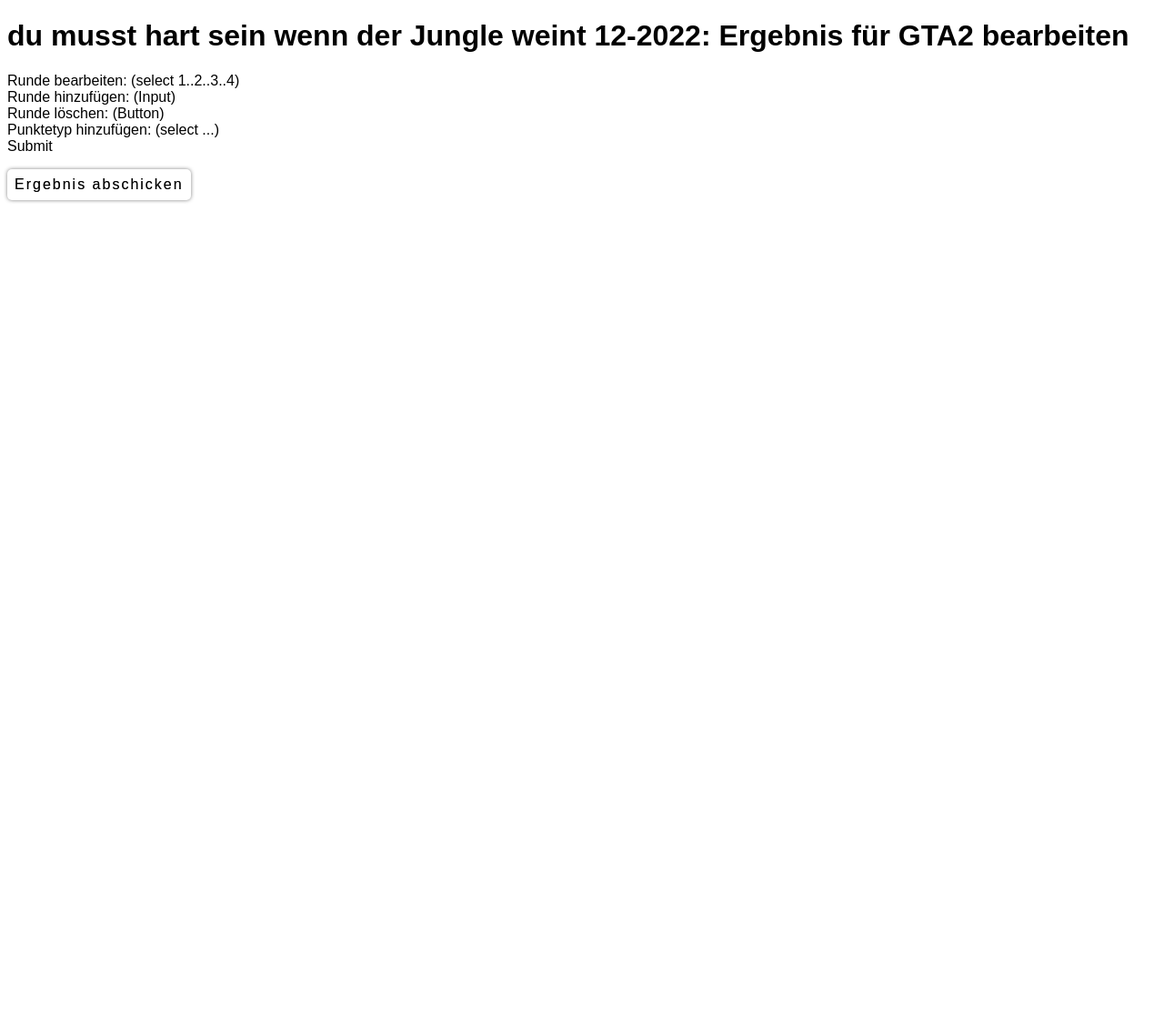
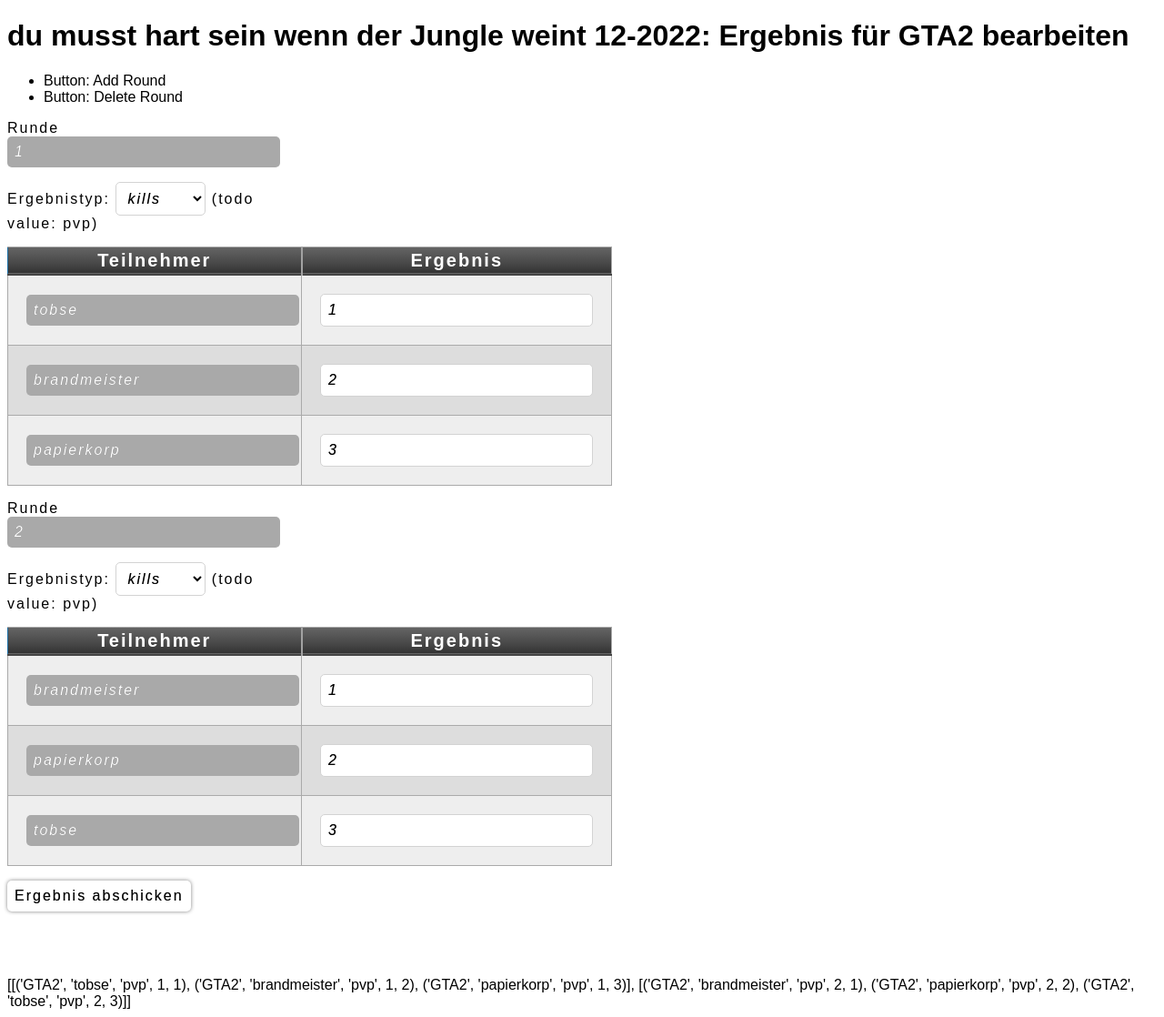
Before and after one commit to papierkorp/lanparty, a Flask app: page /turnier/2/GTA2 in a window 1280 px wide. Shown: the part 140-1258 px from the top of the page at 91% size. Before the commit the page ends 363 px from the top, so only its background shows below. Run offline with Flask 2, Linux system fonts and the light colour scheme; data comes from the database, SQL or seed files in the repository.

Commit message:
ergebnis edit

```diff
--- a/app/db/db.py
+++ b/app/db/db.py
@@ -82,8 +82,8 @@
 	query = 'select name, typ, maxspieler from spiel;'
 	return execute_select_query(query)
 
-def get_ergebnistyp(turnierid, spielid):
-	query = 'select distinct(ergebnistyp) from turnierdetails where turnierid={turnierid} and spielid={spielid};'.format(turnierid=turnierid, spielid=spielid)
+def get_ergebnistyp(turnierid, spielid, runde):
+	query = 'select distinct(ergebnistyp) from turnierdetails where turnierid={turnierid} and spielid={spielid} and runde={runde};'.format(turnierid=turnierid, spielid=spielid, runde=runde)
 	return execute_select_query(query)
 
 def get_spiel(name):
--- a/app/forms.py
+++ b/app/forms.py
@@ -28,10 +28,5 @@
     teilnehmer=StringField('Teilnehmer', render_kw={"placeholder": "Teilnehmer", "disabled":"disabled"})
 
 class ErgebnisForm(FlaskForm):
-    ergebis=FieldList(FormField(ErgebnisInputForm, default=lambda: ErgebnisInputForm()), min_entries=1)
+    ergebnislist=FieldList(FormField(ErgebnisInputForm))
     submit = SubmitField('Ergebnis abschicken')
-
-    def __init__(self, *args, **kwargs):
-        super(ErgebnisForm, self).__init__(*args, **kwargs)
-        if 'min_entries' in kwargs:
-            self.ergebis.min_entries = kwargs['min_entries']
--- a/app/routes.py
+++ b/app/routes.py
@@ -3,9 +3,12 @@
 from app.db.db import add_turnier, get_turniere_pro_spiel, get_turniere, get_ergebnistyp, get_runden_pro_spiel_pro_turnier, get_turniername, get_teilnehmer_pro_turnier, get_punkte_pro_spiel_pro_turnier, get_spielliste_pro_turnier, get_punkteliste, get_teilnehmerid, add_teilnehmer, get_all_teilnehmer, delete_teilnehmer, add_spiel, get_all_spiele, delete_spiel, get_spiel, create_tables, get_teilgenommene_turniere_pro_teilnehmer, edit_ergebnis
 from app.logik.gruppenerstellung import Gruppenerstellung
 from app.logik.ergebnisberechnung import Ergebnisberechnung
+import urllib.parse
 import sqlite3
 import os
 from app.forms import TeilnehmerNeuForm, DeleteForm, SpielNeuForm, TurnierNeuForm, ErgebnisForm
+
+#encoded_name = urllib.parse.quote(name)
 
 #Ablauf
 # Neues Turnier
@@ -18,7 +21,7 @@
 def index():
 	return render_template('index.html')
 
-@app.route('/turnier/<turnierid>')
+@app.route('/turnier/<turnierid>', methods=['GET', 'POST'])
 def turnier(turnierid):
 	spielliste_pro_turnier = get_spielliste_pro_turnier(turnierid)
 	punkteliste = get_punkteliste(turnierid)
@@ -29,6 +32,7 @@
 	print("punktelistespiel", punkteliste_pro_spiel)
 	punkteliste_bearbeitet = Ergebnisberechnung(punkteliste_pro_spiel)
 	#print("punkteliste_bearbeitet:", punkteliste_bearbeitet)
+
 	return render_template('turnier.html', title="Turnier", punktelisteturnier=punkteliste_bearbeitet, punktelistespiel=punkteliste_pro_spiel, spielliste=spielliste_pro_turnier, turnierid=turnierid)
 
 
@@ -50,11 +54,9 @@
 #	]
 #]
 
-#{{form.ergform.teilnehmer(value=ergebnis[1], class="form_disabled")}}
-
 @app.route('/turnier/<turnierid>/<spielname>', methods=['GET', 'POST'])
 def ergebnis(turnierid, spielname):
-	ergebnistyp=["Kills", "Zeit", "Platz", "PvP", "Punkte"]
+	ergebnistyp=["kills", "zeit", "platz", "pvp", "punkte"]
 	spiel = get_spiel(name=spielname)
 	spielid = spiel[0][0]
 	maxspieler = spiel[0][3]
@@ -65,17 +67,28 @@
 	runden_pro_spiel = [i[0] for i in get_runden_pro_spiel_pro_turnier(spielid=spielid, turnierid=turnierid)]
 	punkteliste = get_punkte_pro_spiel_pro_turnier(turnierid=turnierid, spielid=spielid)
 	anzahl_runden = len(punkteliste)
+	anzahl_form = len(punkteliste[0][0]) * anzahl_runden
 
 	gruppen = Gruppenerstellung(Teilnehmerliste=teilnehmerliste, maxSpieler=maxspieler)
+	form = ErgebnisForm(ergebnislist=[{} for _ in range(anzahl_form)])
 
-	#print("anzahl_runden", anzahl_runden)
-	#print("punkteliste", punkteliste)
-	form = ErgebnisForm(min_entries=anzahl_runden)
-	#form.ergebnistyp.choices = ergebnistyp
-	#form.ergebnistyp.default = get_ergebnistyp(turnierid=turnierid, spielid=spielid)[0][0]
-	#form.process([])
+	for index, ergebnistyp_form in enumerate(form.ergebnislist):
+		ergebnistyp_form.ergebnistyp.choices = ergebnistyp
 
-	return render_template('ergebnis.html', title="Ergebnis", form=form, spielname=spielname, turniername=turniername, punkteliste=punkteliste)
+	for i in range(anzahl_runden):
+		ergebnistyp_form.ergebnistyp.default = get_ergebnistyp(turnierid=turnierid, spielid=spielid, runde=i+1)[0][0]
+		#funktioniert ned
+
+
+	formdata = request.form
+	print("formdata", formdata)
+	if form.validate_on_submit():
+		print("pleaaaaaaaaase")
+		name = form.name.data
+		print("name", name)
+		for address in form.addresses:
+			print ("address", address)
+	return render_template('ergebnis.html', title="Ergebnis", form=form, turnierid=turnierid, spielname=spielname, turniername=turniername, punkteliste=punkteliste)
 
 @app.route('/turnier_neu', methods=["POST", "GET"])
 def turnier_neu():
--- a/app/static/forms.css
+++ b/app/static/forms.css
@@ -42,7 +42,7 @@
 #myForm_add select {
 }
 
-#myForm_edit select {
+#myForm_edit select, #myForm_edit input {
     width: fit-content;
 }
 
--- a/app/templates/ergebnis.html
+++ b/app/templates/ergebnis.html
@@ -3,17 +3,54 @@
 
     <h1>{{turniername[0][0]}}: Ergebnis für {{spielname}} bearbeiten</h1>
 
+    <ul>
+        <li>Button: Add Round</li>
+        <li>Button: Delete Round</li>
+    </ul>
 
-    <p><form action="" method="post" novalidate id="myForm_edit">
-    {{ form.hidden_tag()}}
+    <form action="{{ url_for('ergebnis', turnierid=turnierid, spielname=spielname) }}" method="POST" novalidate id="myForm_edit">
+    {{ form.hidden_tag() }}
+    <div>
 
-        Runde bearbeiten: (select 1..2..3..4)<br>
-        Runde hinzufügen: (Input)<br>
-        Runde löschen: (Button)<br>
-        Punktetyp hinzufügen: (select ...)<br>
-        Submit<br>
+    </div>
+    <div>
+        {% for runde in punkteliste %}
+            {% set i = loop.index0 %}
 
-    <p>{{ form.submit }}</p>
-    </form></p>
+            <p>{{ form.ergebnislist[i + loop.index0].runde.label }} {{form.ergebnislist[i + loop.index0].runde(value=runde[i][3], class="form_disabled")}}</p>
+
+            <p>{{ form.ergebnislist[i + loop.index0].ergebnistyp.label }} {{form.ergebnislist[i + loop.index0].ergebnistyp(default=runde[i][2])}} (todo value: {{runde[i][2]}})</p>
+
+            <p><table class="myTable">
+                <thead>
+                    <tr>
+                        <th>Teilnehmer</th>
+                        <th>Ergebnis</th>
+                    </tr>
+                </thead>
+
+
+            {% for ergebnis in runde %}
+                <tr>
+                    <td>{{form.ergebnislist[i + loop.index0].teilnehmer(value=ergebnis[1], class="form_disabled")}}</td>
+                    <td class="input_edit">{{form.ergebnislist[i + loop.index0].ergebnis(value=ergebnis[4])}}</td>
+                </tr>
+            {% endfor %}
+
+            </table></p>
+        {% endfor %}
+
+
+
+    </div>
+    <div>
+        {{ form.submit() }}
+    </div>
+</form>
+
+<br /><br/><br/><br/>
+
+{{ punkteliste }}
+
 
 {% endblock %}
--- a/app/templates/spiele.html
+++ b/app/templates/spiele.html
@@ -14,7 +14,7 @@
             </thead>
             {% for spiel in alle_spiele %}
                 <tr>
-                    <td><a href="{{ url_for("spiel", spiel=spiel[0]) }}">{{ spiel[0] }}</a></td>
+                    <td><a href="{{ url_for('spiel', spiel=spiel[0]) }}">{{ spiel[0] }}</a></td>
                     <td>{{ spiel[1] }}</td>
                     <td>{{ spiel[2]}}</td>
                 </tr>
```
Also changed, not shown: hilfsdateien/todo.md (+1 -0 lines), 1 other file.
